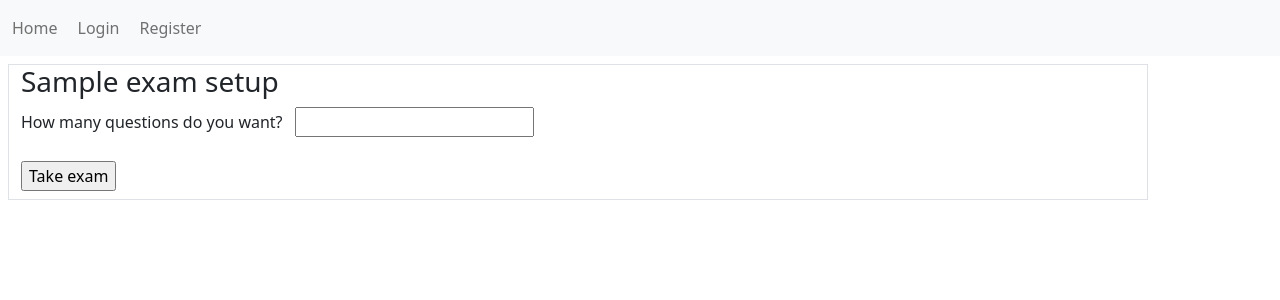
After one commit to ConstructCP/django_exams, a Django app: page /exams/1/setup in a window 1280 px wide. The commit adds this page. Shown: the top 300 px of the page. Run offline with Django 3.2, Linux system fonts and the light colour scheme; tables that the repository leaves empty hold one stand-in row (values such as "Sample post"); some libraries are stand-ins or nearby versions.

Commit message:
Exam setup functionality

```diff
--- a/exam_site/exams/forms.py
+++ b/exam_site/exams/forms.py
@@ -1,4 +1,6 @@
 import json
+import random
+
 from django import forms
 
 from .models import ApplicationUser, Exam, Question, QuestionVariant
@@ -10,6 +12,20 @@ class RegistrationForm(forms.ModelForm):
         model = ApplicationUser
         fields = ['username', 'password']
         widgets = {'password': forms.PasswordInput()}
+
+
+class ExamSetupForm(forms.Form):
+    question_number = forms.IntegerField(label='Question number')
+
+    def __init__(self, *args, **kwargs):
+        super(ExamSetupForm, self).__init__(*args, **kwargs)
+        self.exam_id = kwargs.get('exam_id')
+
+    def clean_question_number(self):
+        cleaned_data = super(ExamSetupForm, self).clean()
+        questions_requested = int(cleaned_data['question_number'])
+        total_question_number = Question.objects.get(exam_id=self.exam_id).count()
+        return questions_requested <= total_question_number
 
 
 class UploadForm(forms.Form):
--- /dev/null
+++ b/exam_site/exams/templates/exams/exam_setup.html
@@ -0,0 +1,23 @@
+{% load static %}
+
+<!DOCTYPE html>
+<html lang="en">
+<head>
+    <meta charset="UTF-8">
+    <title>{{ exam.title }}</title>
+    <link rel="stylesheet" type="text/css" href="{% static 'bootstrap/css/bootstrap.css' %}">
+    <link rel="stylesheet" type="text/css" href="{% static 'bootstrap/css/bootstrap.min.css' %}">
+</head>
+<body>
+{% include 'exams/navigation_bar.html' %}
+<div class="container border ms-2 mt-2">
+    <form action="{% url 'exams:exam_take' exam.id %}" method="post">
+        {% csrf_token %}
+        <h3>{{ exam.title }} setup</h3>
+        <label for="question_num">How many questions do you want?</label>
+        <input class="ms-2" type="text" id="question_num" name="question_quantity"><br><br>
+        <input class="mb-2" type="submit" value="Take exam">
+    </form>
+</div>
+</body>
+</html>
--- a/exam_site/exams/templates/exams/index.html
+++ b/exam_site/exams/templates/exams/index.html
@@ -14,7 +14,7 @@
     <div class="list-group w-50 ms-2 mt-2">
         <h3>Exams list</h3>
         {% for exam_in_list in exam_list %}
-        <a href="{% url 'exams:exam' exam_in_list.id %}" class="list-group-item list-group-item-action">{{ exam_in_list.title }}</a>
+        <a href="{% url 'exams:exam_setup' exam_in_list.id %}" class="list-group-item list-group-item-action">{{ exam_in_list.title }}</a>
         {% endfor %}
     </div>
     {% else %}
--- a/exam_site/exams/urls.py
+++ b/exam_site/exams/urls.py
@@ -10,6 +10,7 @@ urlpatterns = [
     path('register/', views.register, name='register'),
     path('upload/', views.UploadView.as_view(), name='upload'),
     path('healthcheck/', views.health_check_view, name='healthcheck'),
-    path('<exam_id>/', views.ExamView.as_view(), name='exam'),
+    path('<exam_id>/setup', views.ExamSetupView.as_view(), name='exam_setup'),
+    path('<exam_id>/take', views.ExamTakeView.as_view(), name='exam_take'),
     path('<exam_id>/results', views.exam_result, name='exam_results'),
 ]
--- a/exam_site/exams/views.py
+++ b/exam_site/exams/views.py
@@ -1,3 +1,5 @@
+import random
+
 from django.contrib.auth.views import LoginView, LogoutView
 from django.contrib.auth.password_validation import validate_password
 from django.core.exceptions import ValidationError
@@ -8,7 +10,7 @@ from django.shortcuts import render
 from django.urls import reverse, reverse_lazy
 from django.views import generic
 
-from .forms import RegistrationForm, UploadForm
+from .forms import RegistrationForm, UploadForm, ExamSetupForm
 from .models import ApplicationUser, Exam, Question, QuestionVariant
 
 
@@ -60,20 +62,49 @@ def register(request: WSGIRequest) -> HttpResponse:
     return render(request, 'exams/register.html', {'form': form})
 
 
-class ExamView(generic.TemplateView):
-    """ View for exam """
-    template_name = 'exams/exam.html'
+class ExamSetupView(generic.FormView):
+    """ View for exam setup """
+    template_name = 'exams/exam_setup.html'
+    form_class = ExamSetupForm
+    question_number = None
+    success_url = 'exams:exam_take'
 
     def get_context_data(self, **kwargs) -> dict:
+        exam_id = self.kwargs['exam_id']
+        exam = Exam.objects.get(id=exam_id)
+        context = super().get_context_data(**kwargs)
+        context['exam'] = exam
+        return context
+
+    def form_valid(self, form) -> bool:
+        self.question_number = int(form.cleaned_data().get('question_number'))
+        return super().form_valid(form)
+
+
+class ExamTakeView(generic.View):
+    """ View for exam taking """
+    template_name = 'exams/exam_take.html'
+
+    def __init__(self, *args, **kwargs):
+        self._exam_id = None
+        super().__init__(*args, **kwargs)
+
+    def post(self, request: WSGIRequest, exam_id: str) -> HttpResponse:
         """
-        Returns context for template with exam and question_json of this exam.
+        Handle POST request. Return exam data in response. If question_quantity is less that amount of questions
+        in the exam - return question_quantity of random questions.
         Adds to each question_json
             - answer variants
             - boolean indicating whether number of correct answers is 1 or more
         """
-        exam_id = self.kwargs['exam_id']
+        question_quantity = int(request.POST['question_quantity'])
+        exam_id = int(exam_id)
         exam = Exam.objects.get(id=exam_id)
-        questions = Question.objects.filter(exam__id=exam_id)
+        questions = Question.objects.filter(exam_id=exam_id)
+        total_question_number = questions.count()
+        if question_quantity < total_question_number:
+            questions = random.sample(list(questions), question_quantity)
+
         for question in questions:
             question_id = question.id
             answer_variants = QuestionVariant.objects.filter(question__id=question_id)
@@ -83,10 +114,8 @@ class ExamView(generic.TemplateView):
             question.answer_variants = answer_variants
             question.has_one_correct_answer = has_one_correct_answer
 
-        context = super().get_context_data(**kwargs)
-        context['exam'] = exam
-        context['questions'] = questions
-        return context
+        context = {'exam': exam, 'questions': questions}
+        return render(request, 'exams/exam_take.html', context=context)
 
 
 def exam_result(request: WSGIRequest, exam_id: int) -> HttpResponse:
@@ -134,7 +163,7 @@ class UploadView(generic.FormView):
     form_class = UploadForm
     success_url = reverse_lazy('exams:index')
 
-    def form_valid(self, form):
+    def form_valid(self, form) -> bool:
         form.save_exam_data(form.cleaned_data)
         return super().form_valid(form)
 
```
Also changed, not shown: exam_site/exams/templates/exams/exam_take.html (renamed from exam_site/exams/templates/exams/exam.html).
